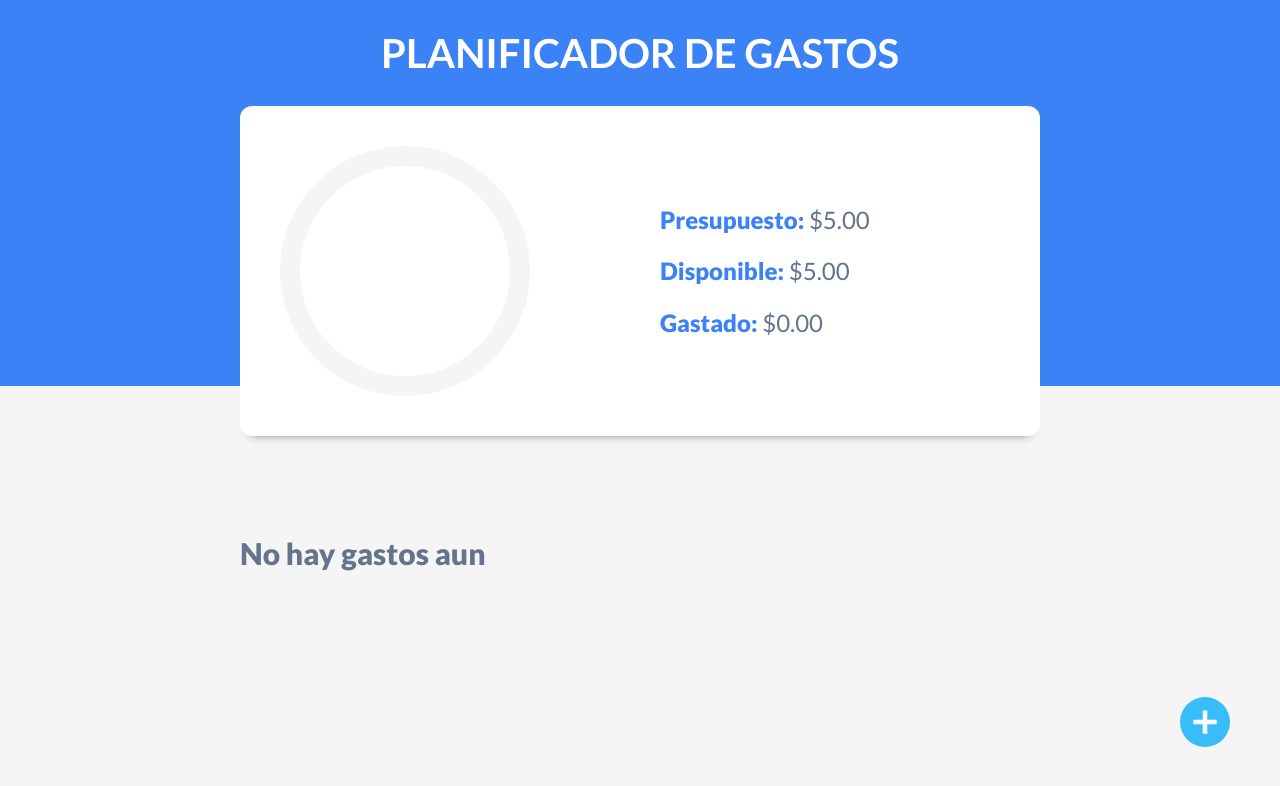
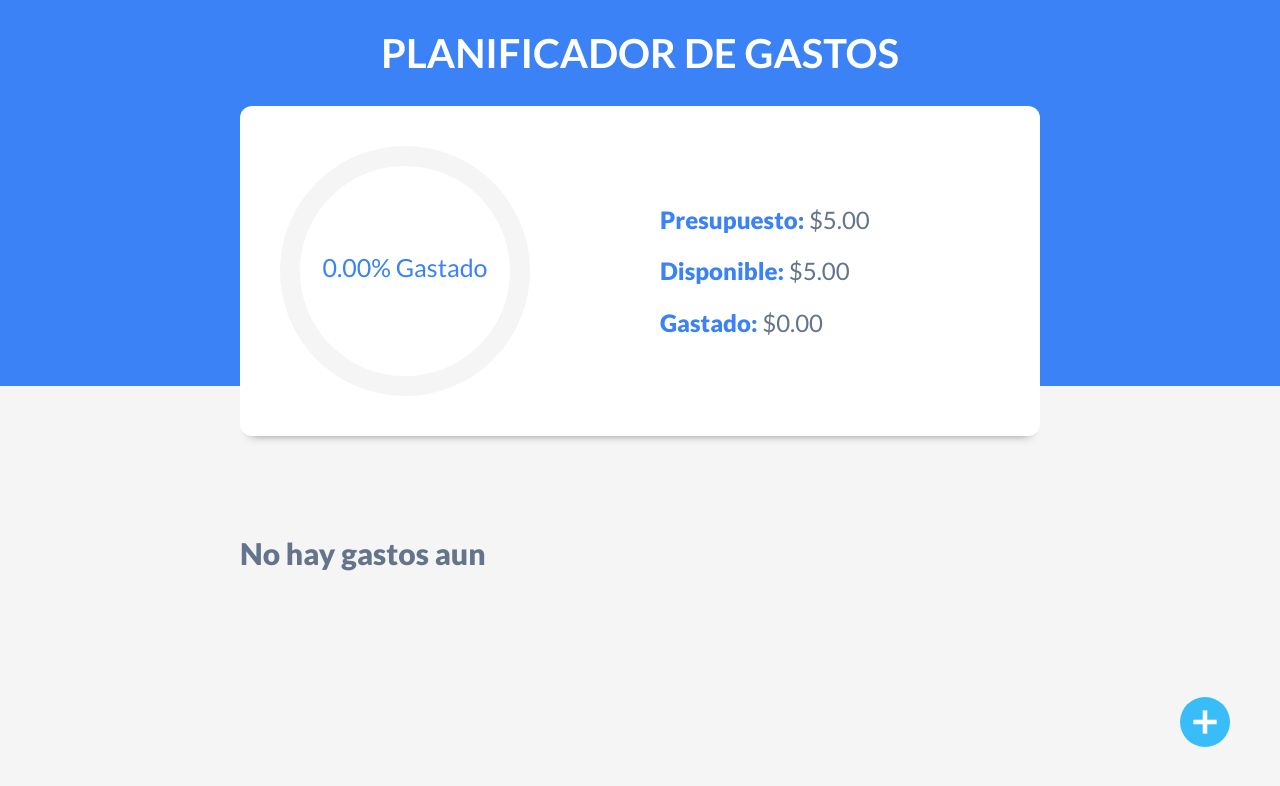
Before and after one commit to luisjairm/control-gastos-react-c, a React (Vite) app: page / in a window 1280 px wide. Both pictures are taken after typing "5" into the empty fields and a click on the input "Añadir". Shown: the top 786 px of the page. Built offline with nearby package versions, Linux system fonts and the light colour scheme.

Commit message:
126. Mostrando Textos en Gráfica Circular

```diff
--- a/src/components/ControlPresupuesto.jsx
+++ b/src/components/ControlPresupuesto.jsx
@@ -34,9 +34,11 @@
         <CircularProgressbar
           styles={buildStyles({
             pathColor: '#3B82F6',
-            trailColor: '#F5F5F5'
+            trailColor: '#F5F5F5',
+            textColor: '#3B82F6'
           })}
           value={porcentaje}
+          text={`${porcentaje}% Gastado`}
         />
       </div>
       <div className='contenido-presupuesto'>
```
